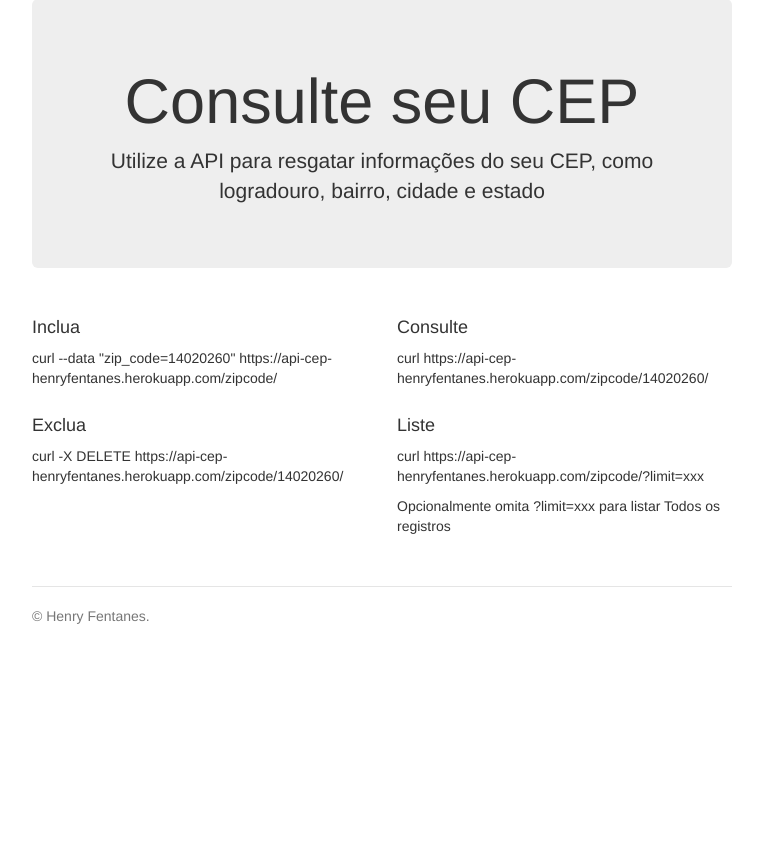
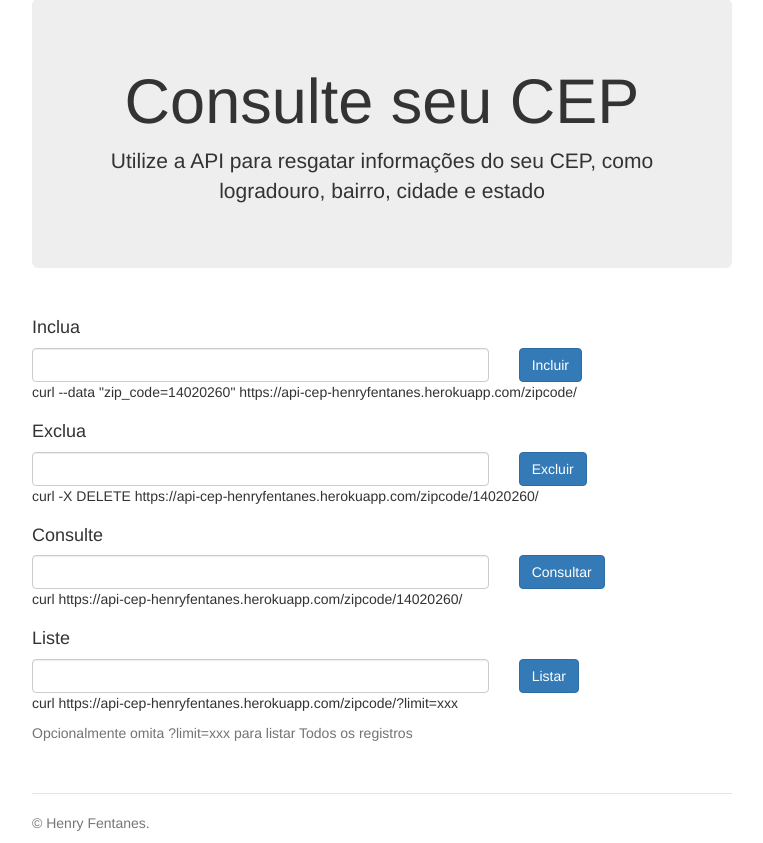
Before and after one commit to henryfentanes/webservice_zipcode, a Django app: page / in a window 1280 px wide. Shown: the part 92-935 px from the top of the page, without its empty margins (258-1021 px from the left). Before the commit the page ends 716 px from the top, so only its background shows below. Run offline with Django 3.2, Linux system fonts and the light colour scheme; parts of the project's set-up code (start-up, migrations or seed data) failed here and were passed over; some libraries are stand-ins or nearby versions.

Commit message:
Allow the API to be used in the index page via ajax

```diff
--- a/apps/core/templates/core/index.html
+++ b/apps/core/templates/core/index.html
@@ -36,24 +36,30 @@
       </div>
 
       <div class="row marketing">
-        <div class="col-lg-6">
-          <h4>Inclua</h4>
-          <p>curl --data "zip_code=14020260" https://api-cep-henryfentanes.herokuapp.com/zipcode/</p>
+          <div class="col-md-12"><h4>Inclua</h4></div>
+          <div class="col-md-8"><input type="text" name="zip_code" id="inserir" class="form-control"></div>
+          <div class="col-md-4"><a class="btn btn-primary send" data-field="inserir" data-toggle="modal" href='#modal-id'>Incluir</a></div>
+          <div class="col-md-12"><p>curl --data "zip_code=14020260" https://api-cep-henryfentanes.herokuapp.com/zipcode/</p></div>
 
-          <h4>Exclua</h4>
-          <p>curl -X DELETE https://api-cep-henryfentanes.herokuapp.com/zipcode/14020260/</p>
+          <div class="col-md-12"><h4>Exclua</h4></div>
+          <div class="col-md-8"><input type="text" name="zip_code" id="delete" class="form-control"></div>
+          <div class="col-md-4"><a class="btn btn-primary send" data-field="delete" data-toggle="modal" href='#modal-id'>Excluir</a></div>
+          <div class="col-md-12"><p>curl -X DELETE https://api-cep-henryfentanes.herokuapp.com/zipcode/14020260/</p></div>
 
-        </div>
 
-        <div class="col-lg-6">
-          <h4>Consulte</h4>
-          <p>curl https://api-cep-henryfentanes.herokuapp.com/zipcode/14020260/</p>
+          <div class="col-md-12"><h4>Consulte</h4></div>
+          <div class="col-md-8"><input type="text" name="zip_code" id="detail" class="form-control"></div>
+          <div class="col-md-4"><a class="btn btn-primary send" data-field="detail" data-toggle="modal" href='#modal-id'>Consultar</a></div>
+          <div class="col-md-12"><p>curl https://api-cep-henryfentanes.herokuapp.com/zipcode/14020260/</p></div>
 
-          <h4>Liste</h4>
-          <p>curl https://api-cep-henryfentanes.herokuapp.com/zipcode/?limit=xxx</p>
-          <p>Opcionalmente omita ?limit=xxx para listar Todos os registros</p>
+          <div class="col-md-12"><h4>Liste</h4></div>
+          <div class="col-md-8"><input type="text" name="limit" id="list" class="form-control"></div>
+          <div class="col-md-4"><a class="btn btn-primary send" data-field="list" data-toggle="modal" href='#modal-id' id="list">Listar</a></div>
+          <div class="col-md-12">
+            <p>curl https://api-cep-henryfentanes.herokuapp.com/zipcode/?limit=xxx</p>
+            <p class="help-block">Opcionalmente omita ?limit=xxx para listar Todos os registros</p>
+          </div>
 
-        </div>
       </div>
 
       <footer class="footer">
@@ -64,7 +70,74 @@
   </body>
 </html>
 
+
+<div class="modal fade" id="modal-id">
+  <div class="modal-dialog">
+    <div class="modal-content">
+      <div class="modal-header">
+        <button type="button" class="close" data-dismiss="modal" aria-hidden="true">&times;</button>
+        <h4 class="modal-title"></h4>
+      </div>
+      <div class="modal-body">
+
+      </div>
+      <div class="modal-footer">
+        <button type="button" class="btn btn-default" data-dismiss="modal">Close</button>
+        <button type="button" class="btn btn-primary">Save changes</button>
+      </div>
+    </div>
+  </div>
+</div>
+
 <!-- Latest compiled and minified CSS & JS -->
 <link rel="stylesheet" media="screen" href="//netdna.bootstrapcdn.com/bootstrap/3.3.4/css/bootstrap.min.css">
 <script src="//code.jquery.com/jquery.js"></script>
 <script src="//netdna.bootstrapcdn.com/bootstrap/3.3.4/js/bootstrap.min.js"></script>
+
+<script>
+  $(document).on("click", ".send", function(e) {
+      var self = $(this),
+          field = $(this).data('field');
+          data = $('#'+field).serialize(),
+          url = '/zipcode/',
+          dataType = 'json',
+
+      type = "POST";
+      if(field == 'delete'){
+        type = "DELETE";
+        url = url + $('#'+field).val()+'/'
+      };
+      if(field == 'detail'){
+        type = "GET";
+        url = url + $('#'+field).val()+'/'
+      };
+      if(field == 'list'){
+        type = "GET";
+      };
+
+      $.ajax({
+          url: url,
+          type: type,
+          crossDomain: true, // obviates need for sameOrigin test
+          data: data,
+          beforeSend: function(request, xhr, settings) {
+            $('.modal-title').text(field.toUpperCase());
+            $('.modal-body').text('')
+          },
+          success: function(data, textStatus, xhr){
+            if(field == 'delete'){
+              $('.modal-body').append('Excluído com sucesso')
+            } else{
+              $(data).each(function(i){
+                $('.modal-body').append(JSON.stringify(this) + '<br>');
+              })
+            }
+          },
+          error: function(request, data, textStatus, xhr){
+            $('.modal-body').append('Erro')
+            $('.modal-body').append(request.responseText + '<br>');
+          }
+      });
+
+  });
+</script>
```
